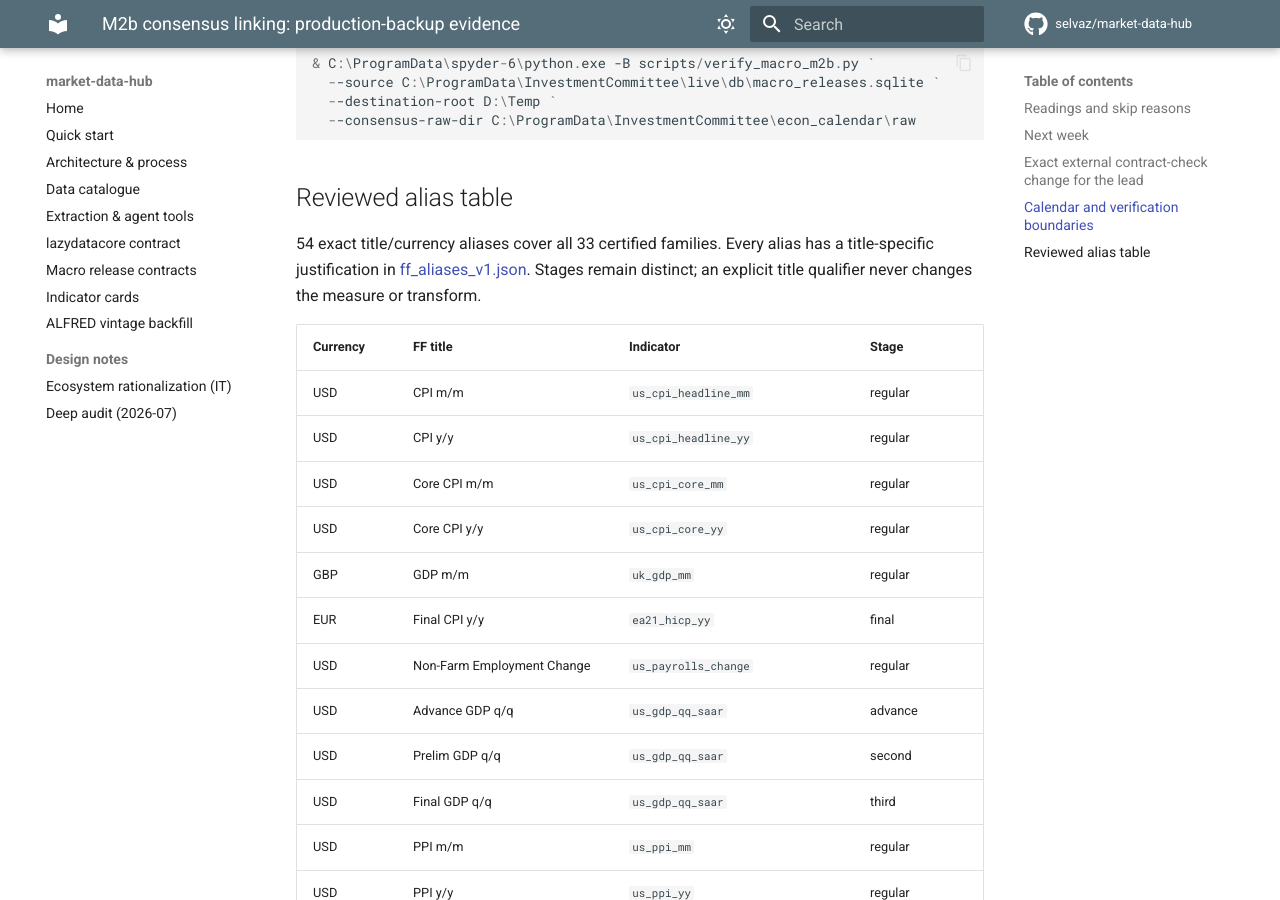
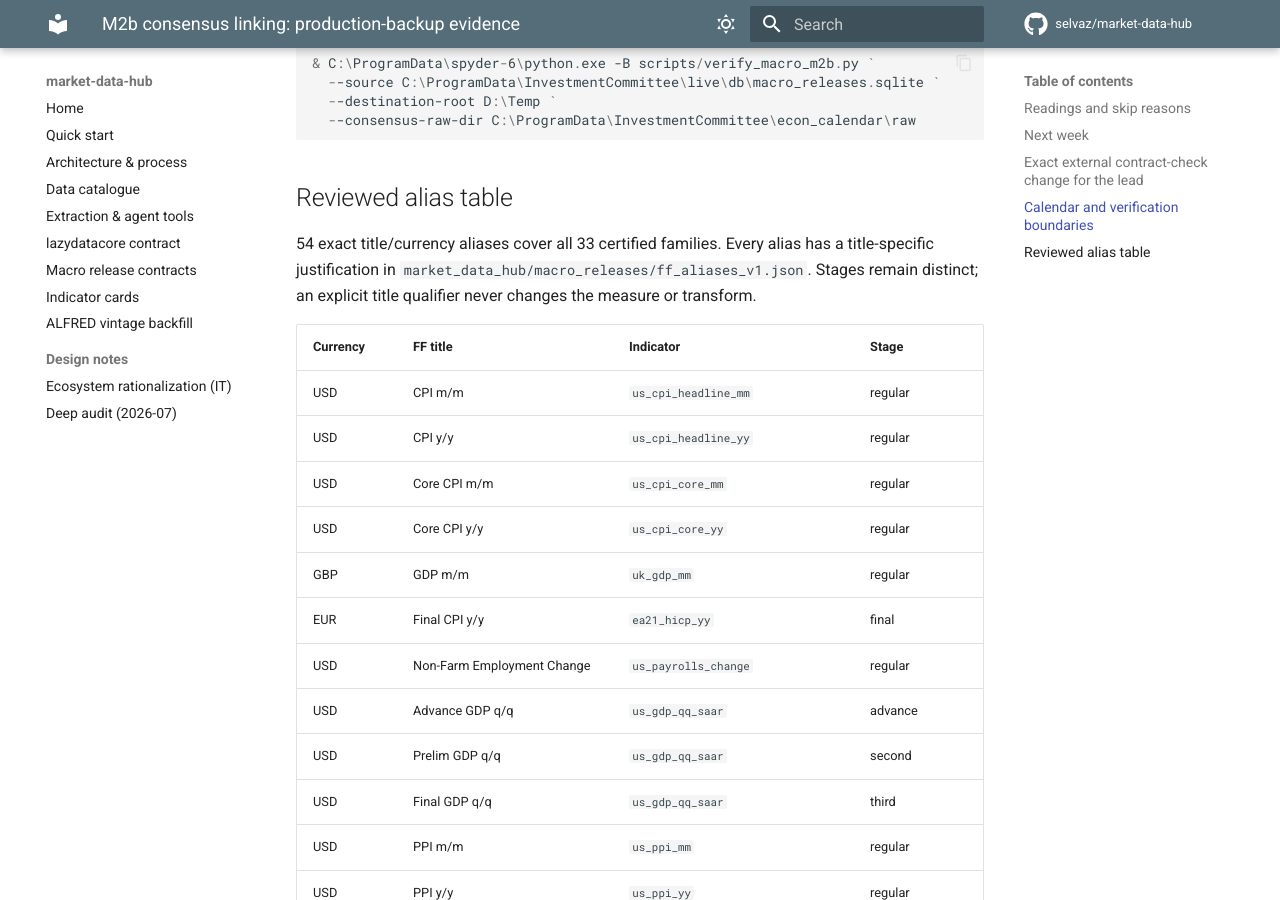
Before and after one commit to selvaz/market-data-hub, an MkDocs documentation site: the page built from docs/m2b-consensus-linking-report.md, in a window 1280 px wide and 900 px high, scrolled down 4073 px. Built offline with MkDocs 1.6.1 and Material for MkDocs 9.7.7, drawn with Linux system fonts in a browser that asks for light colours; comment, search, counter and statistics services are not loaded.

Commit message:
Docs: cite ff_aliases_v1.json as a code path, not a docs link
mkdocs --strict (docs workflow, red on main since fc3ebf1) rejects links
to files outside docs/. Both pages now name the file as a code path.
mkdocs build --strict passes locally.

Co-Authored-By: Claude Opus 5.5 <noreply@anthropic.com>

```diff
--- a/docs/m2b-consensus-linking-report.md
+++ b/docs/m2b-consensus-linking-report.md
@@ -98,7 +98,7 @@ Reproduce:
 
 ## Reviewed alias table
 
-54 exact title/currency aliases cover all 33 certified families. Every alias has a title-specific justification in [ff_aliases_v1.json](../market_data_hub/macro_releases/ff_aliases_v1.json). Stages remain distinct; an explicit title qualifier never changes the measure or transform.
+54 exact title/currency aliases cover all 33 certified families. Every alias has a title-specific justification in `market_data_hub/macro_releases/ff_aliases_v1.json`. Stages remain distinct; an explicit title qualifier never changes the measure or transform.
 
 | Currency | FF title | Indicator | Stage |
 |---|---|---|---|
```
Also changed, not shown: docs/macro-releases.md (+1 -1 lines).
